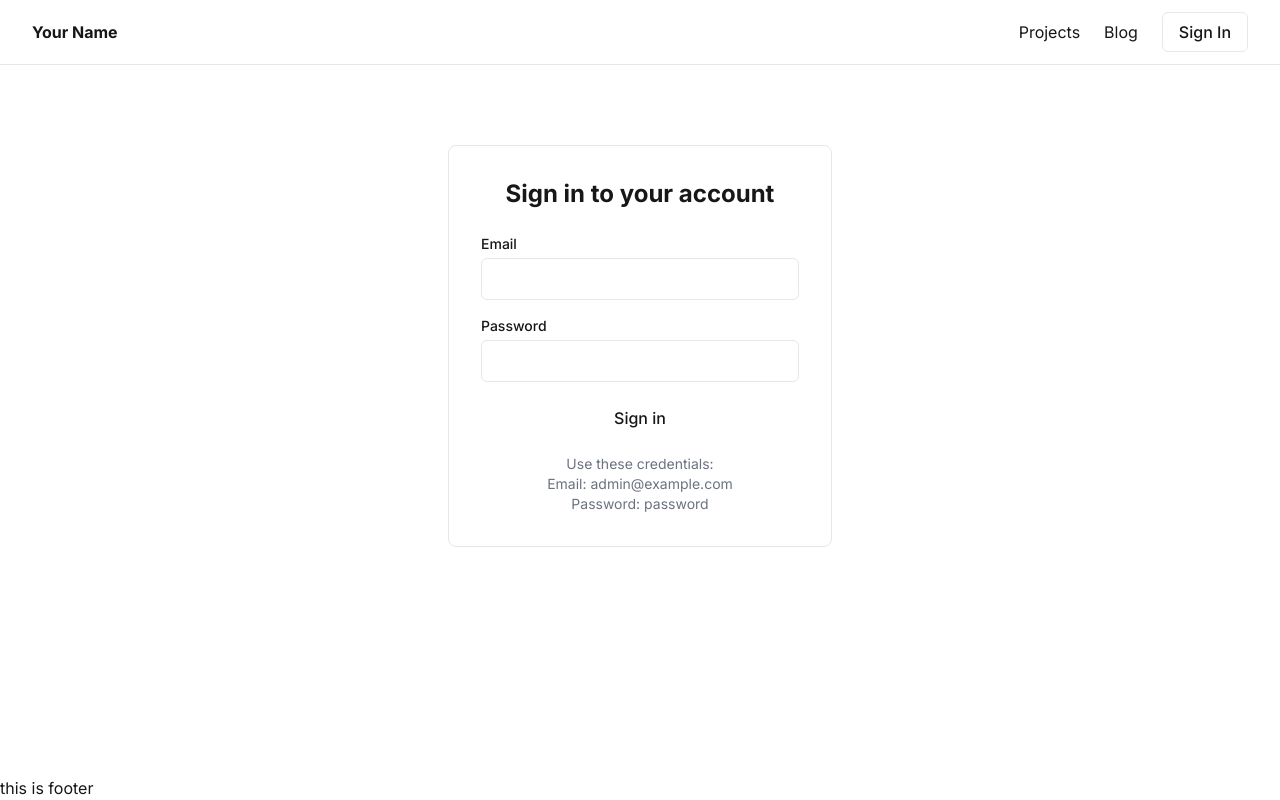
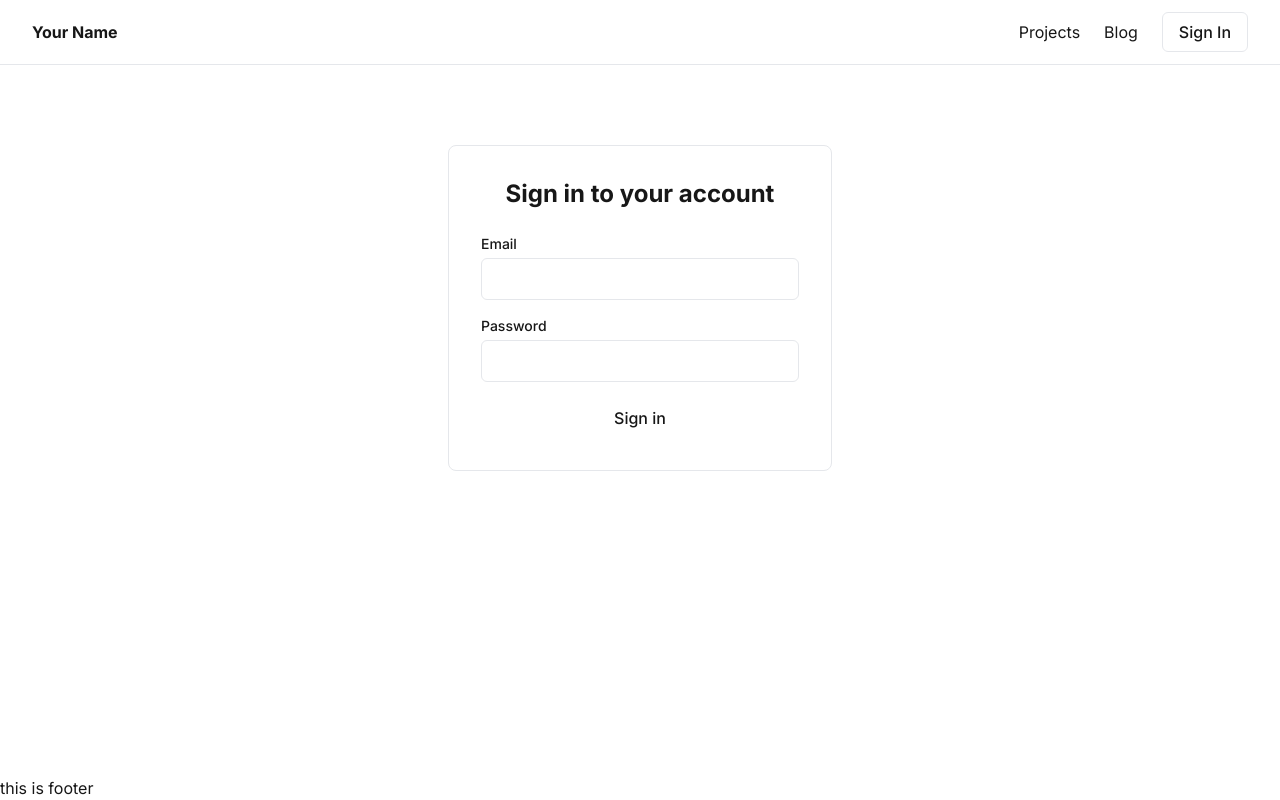
Before and after one commit to DevDhaif/portfolio, a Next.js app: page /login in a window 1280 px wide. Built offline with nearby package versions, Linux system fonts and the light colour scheme; no server answers.

Commit message:
fix unused typescript

```diff
--- a/src/app/layout.tsx
+++ b/src/app/layout.tsx
@@ -1,7 +1,7 @@
 // src/app/layout.tsx
 import { Inter } from "next/font/google";
 import type { Metadata } from "next";
-import { headers } from "next/headers";
+// import { headers } from "next/headers";
 import { AuthProvider } from "@/components/auth/AuthProvider";
 import { Header } from "@/components/layout/Header";
 // import { Footer } from "@/components/layout/Footer";
--- a/src/components/auth/LoginForm.tsx
+++ b/src/components/auth/LoginForm.tsx
@@ -39,7 +39,8 @@ export function LoginForm() {
 
       router.push("/");
       router.refresh();
-    } catch (error) {
+    } catch (error: unknown) {
+      console.error(error); // Log the error if needed
       toast.error("Something went wrong");
     } finally {
       setIsLoading(false);
@@ -79,14 +80,6 @@ export function LoginForm() {
       <Button type="submit" className="w-full" disabled={isLoading}>
         {isLoading ? "Signing in..." : "Sign in"}
       </Button>
-
-      <div className="text-sm text-center text-gray-500">
-        Use these credentials:
-        <br />
-        Email: admin@example.com
-        <br />
-        Password: password
-      </div>
     </form>
   );
 }
--- a/src/components/layout/Header.tsx
+++ b/src/components/layout/Header.tsx
@@ -8,9 +8,9 @@ import { Button } from "@/components/shared/Button";
 import { Container } from "@/components/shared/Container";
 
 export function Header() {
-  const pathname = usePathname();
-  const { data: session, status } = useSession();
-  const router = useRouter();
+  //   const pathname = usePathname();
+  const { status } = useSession();
+  //   const router = useRouter();
 
   const handleSignOut = async () => {
     await signOut({ redirect: true, callbackUrl: "/" });
--- a/src/lib/auth.ts
+++ b/src/lib/auth.ts
@@ -6,9 +6,6 @@ import CredentialsProvider from "next-auth/providers/credentials";
 // Static credentials
 const VALID_EMAIL = "admin@example.com";
 const VALID_PASSWORD = "password";
-
-// Add a static secret key
-const NEXTAUTH_SECRET = "your-secret-key-here";
 
 const config: NextAuthConfig = {
   providers: [
--- a/src/types/index.d.ts
+++ b/src/types/index.d.ts
@@ -5,7 +5,7 @@ declare module "clsx" {
     | boolean
     | undefined
     | null
-    | { [key: string]: any }
+    | { [key: string]: unknown }
     | ClassValue[];
   export default function clsx(...inputs: ClassValue[]): string;
 }
```
Also changed, not shown: .eslintrc.json.
